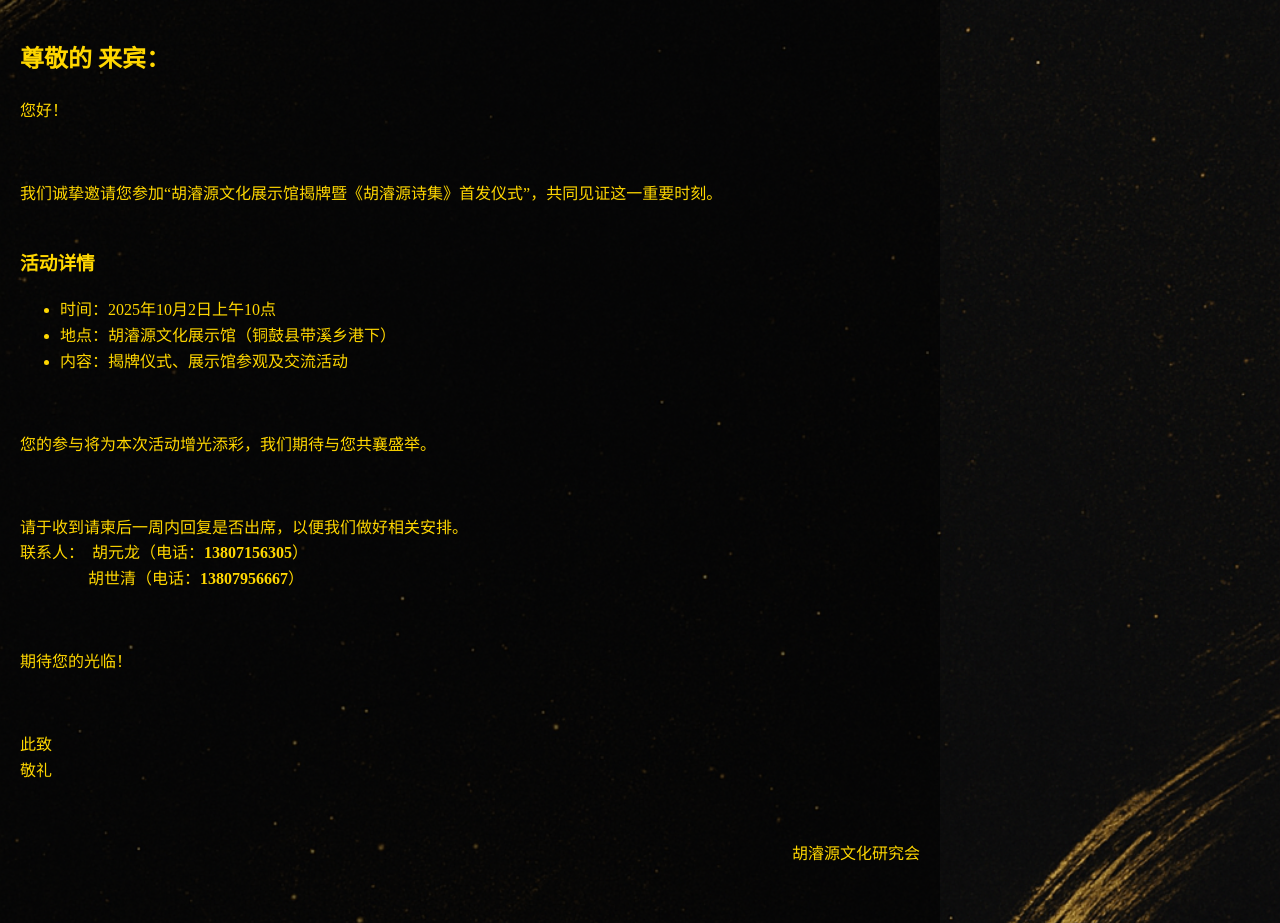
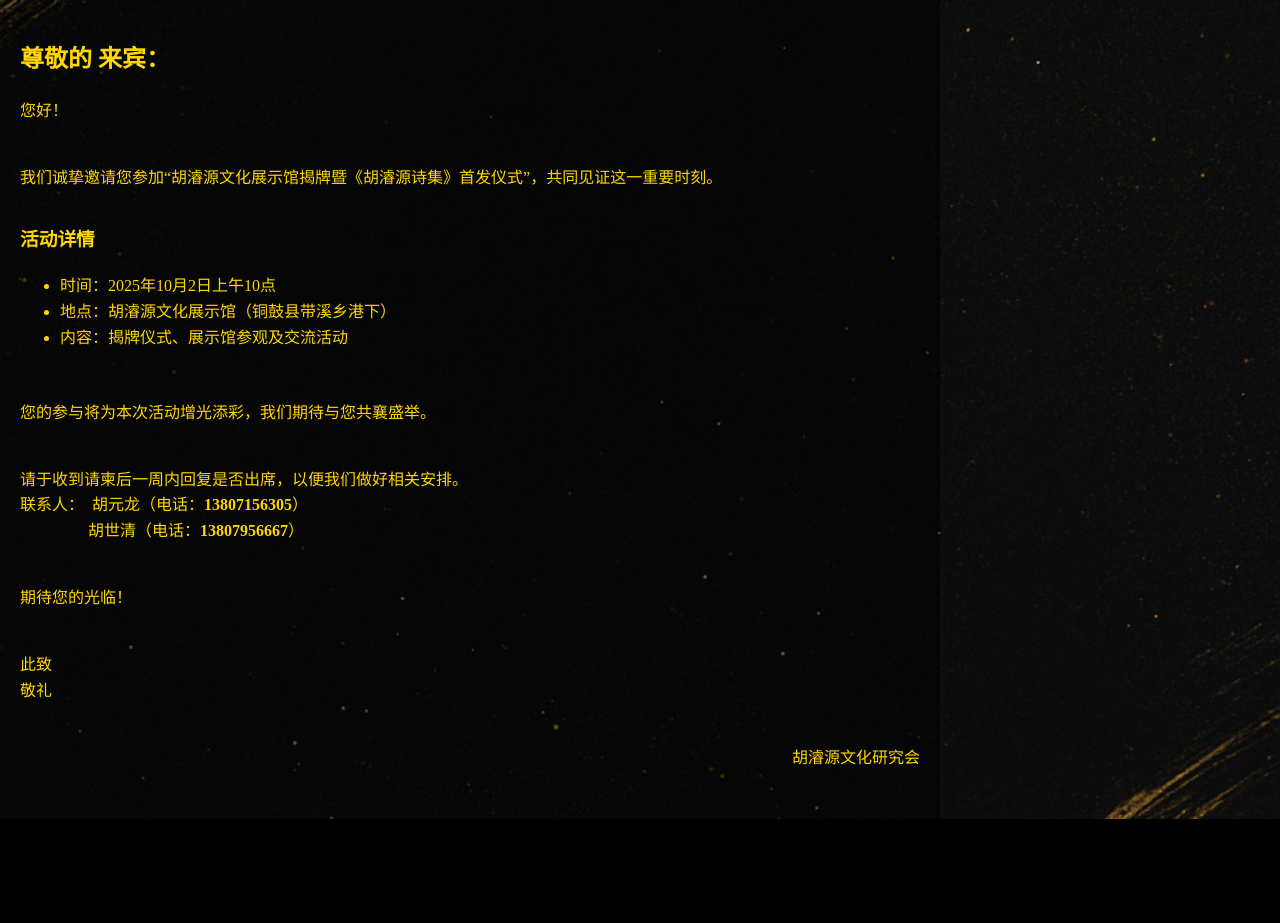
Before and after one commit to OliviaZhangRabbit/Invitation, a plain HTML site: page index.html in a window 1280 px wide. After the commit the page ends 819 px from the top, so only its background shows below. Drawn offline with Linux system fonts and the light colour scheme.

Commit message:
Update style.css

```diff
--- a/style.css
+++ b/style.css
@@ -25,5 +25,5 @@ h1, h2, h3 {
 }
 
 p {
-  margin: 1em 0;
+  margin: 0.5em 0;
 }
```
